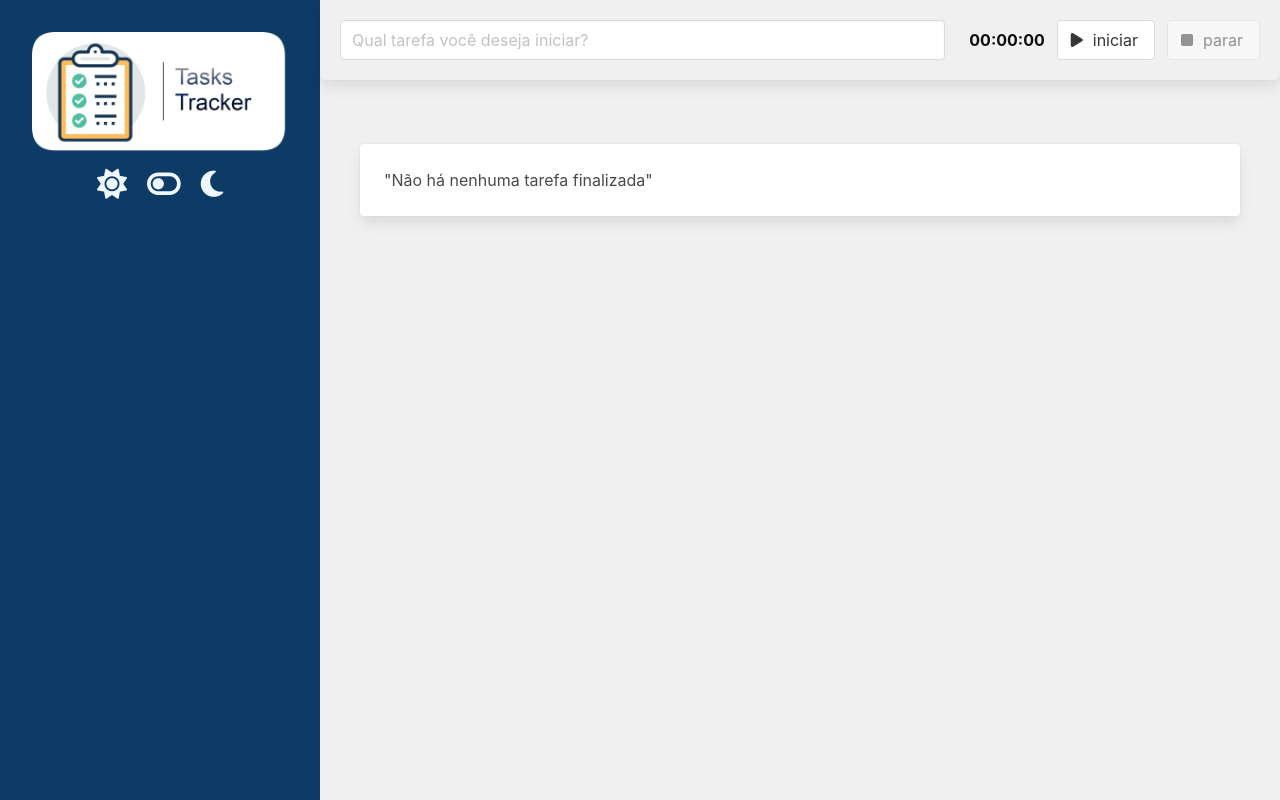
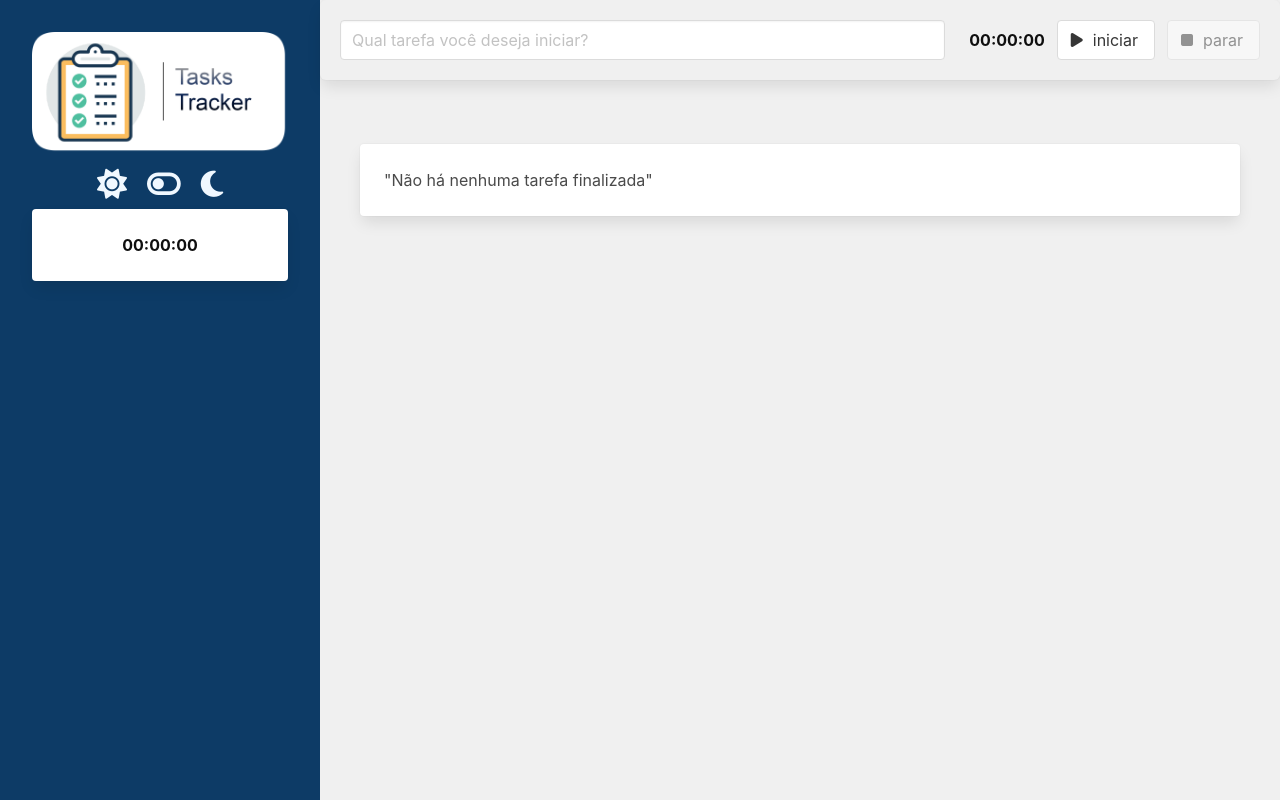
Before and after one commit to carloscacho/task-tracker, a Vue app: page / in a window 1280 px wide. Built offline with nearby package versions, Linux system fonts and the light colour scheme.

Commit message:
Contador Geral de todas as atividades

```diff
--- a/src/App.vue
+++ b/src/App.vue
@@ -2,7 +2,7 @@
 <template>
   <main class="columns is-gapless is-multiline" :class="{'dark': isDarkMode}">
     <div class="column is-one-quarter">
-      <SideBar @onChangeMode="changeMode" />
+      <SideBar @onChangeMode="changeMode" :total="totalTimer" />
     </div>
     <div class="column is-three-quarter content">
       <FormTask @onSalveTask="saveTask" />
@@ -37,6 +37,7 @@ export default defineComponent({
     return {
       listTask: [] as ITask[],
       isDarkMode: false,
+      totalTimer: 0
     };
   },
   computed: {
@@ -47,6 +48,8 @@ export default defineComponent({
   methods: {
     saveTask(t: ITask) {
       this.listTask.push(t);
+      this.totalTimer += t.timerInSeconds;
+      console.log("change value: ", this.totalTimer)
     },
     changeMode(isDarkMode: boolean) {
       this.isDarkMode = isDarkMode;
--- a/src/components/SideBar.vue
+++ b/src/components/SideBar.vue
@@ -4,17 +4,30 @@
     <h1>
       <img src="../assets/logo.png" alt="logo do site" />
     </h1>
+    <div>
       <i @click="changeModeLight" class="fa-solid fa-sun"></i>
       <i @click="changeMode" :class="buttonIcon"></i>
       <i @click="changeModeDark" class="fa-solid fa-moon"></i>
+    </div>
+    <total-timer :total="total"/>
   </header>
 </template>
 
 <script lang="ts">
 import { defineComponent } from "vue";
+import TotalTimer from "./TotalTimer.vue";
+
 export default defineComponent({
   name: "SideBar",
   emits: ["onChangeMode"],
+  props:{
+    total: {
+      type: Number
+    }
+  },
+  components: {
+    TotalTimer,
+  },
   data() {
     return {
       isDarkMode: false,
@@ -52,7 +65,7 @@ header {
   height: 100vh;
   text-align: center;
 }
-i{
+i {
   font-size: 30px;
   margin: 10px;
   color: aliceblue;
--- /dev/null
+++ b/src/components/TotalTimer.vue
@@ -0,0 +1,24 @@
+<template>
+  <card-text>
+    <stopwatch-view :timerInSeconds="total" />
+  </card-text>
+</template>
+
+<script lang="ts">
+import { defineComponent } from "vue";
+import CardText from "./CardText.vue";
+import StopwatchView from "./StopwatchView.vue";
+
+export default defineComponent({
+  name: "TotalTimer",
+  props: {
+    total: {
+      type: Number
+    }
+  },
+  components: {
+    CardText,
+    StopwatchView,
+  },
+});
+</script>
```
